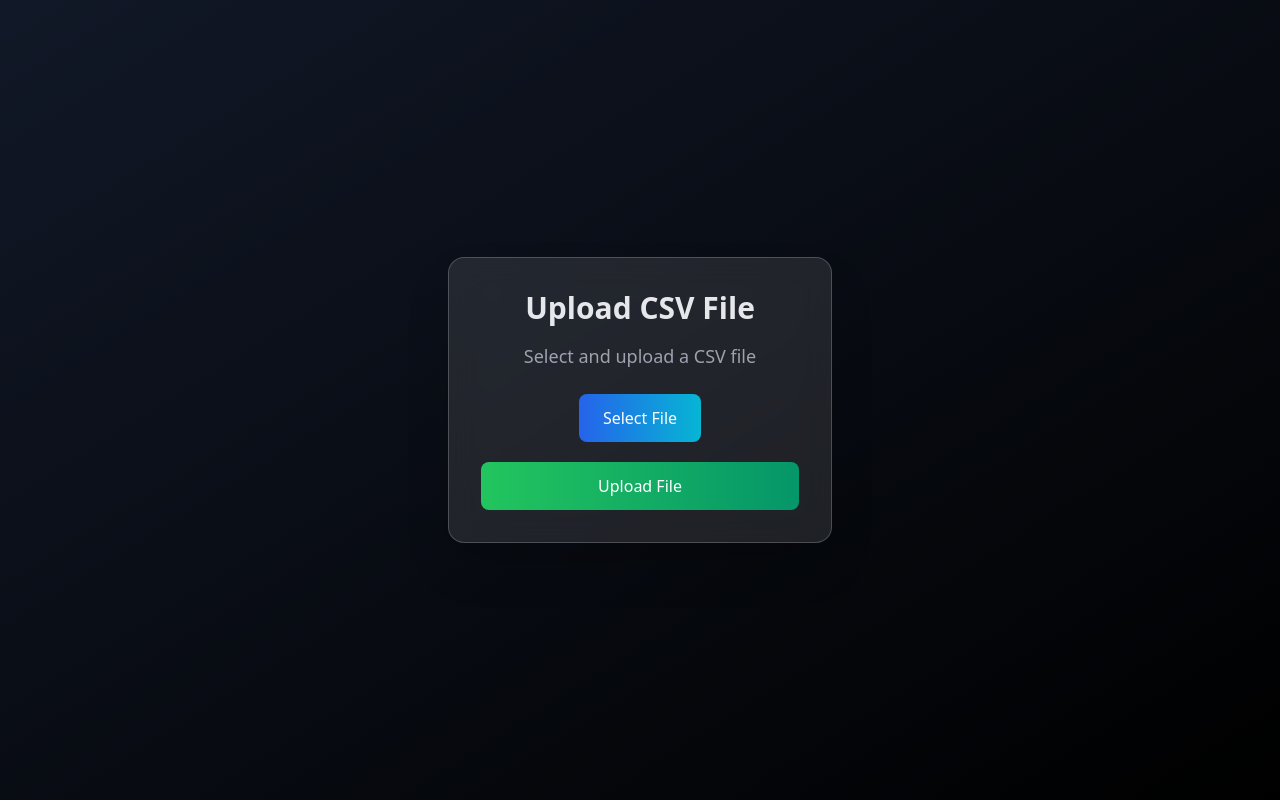
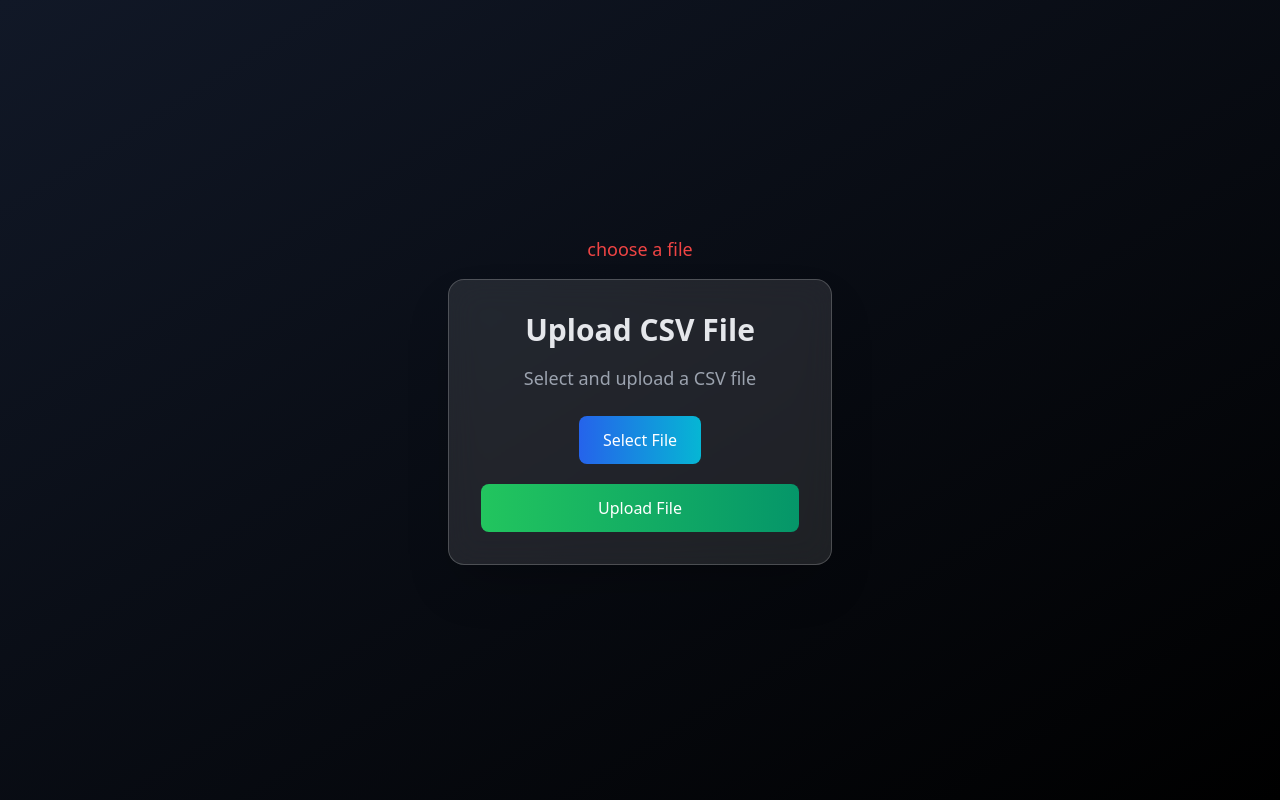
Before and after one commit to 221fa04732/PLACEMENT, a Next.js app: page /upload in a window 1280 px wide. Built offline with nearby package versions, Linux system fonts and the light colour scheme.

Commit message:
message added to upload

```diff
--- a/app/upload/page.tsx
+++ b/app/upload/page.tsx
@@ -8,6 +8,7 @@ export default function Home() {
 
   const [studentData, setStudentData] = useState<File | null>(null)
   const [selectedFile, setSelectedFile] = useState("");
+  const [message, setmessage] = useState<string>("choose a file")
 
   async function fetchStudentData(){
 
@@ -18,24 +19,25 @@ export default function Home() {
         formdata.append("file", studentData);
 
         console.log(formdata)
-        const response =await axios.post("https://placement-pink.vercel.app/api/newStudent",formdata, {
+        const response =await axios.post("http://localhost:3000/api/newStudent",formdata, {
           headers: {
             "Content-Type": "multipart/form-data",
         }})
-
-        console.log(response.data)
+        setmessage(response.data.message + " : " +response.data.user.count)
       }
       else{
-        console.log("choose a file")
+        setmessage("choose a file")
       }
     }
 
     catch(error){
+      setmessage("An errror occured")
       console.error(error)
     }
   }
   return (
     <div className="flex flex-col items-center justify-center min-h-screen bg-gradient-to-br from-gray-900 to-black text-white">
+      <div className="text-red-500 text-lg mb-4">{message}</div>
         <div className="bg-white/10 backdrop-blur-lg shadow-2xl rounded-2xl p-8 w-96 text-center border border-white/20">
             <h2 className="text-3xl font-extrabold text-gray-200 mb-4">Upload CSV File</h2>
             <p className="text-lg text-gray-400 mb-6">Select and upload a CSV file</p>
```
